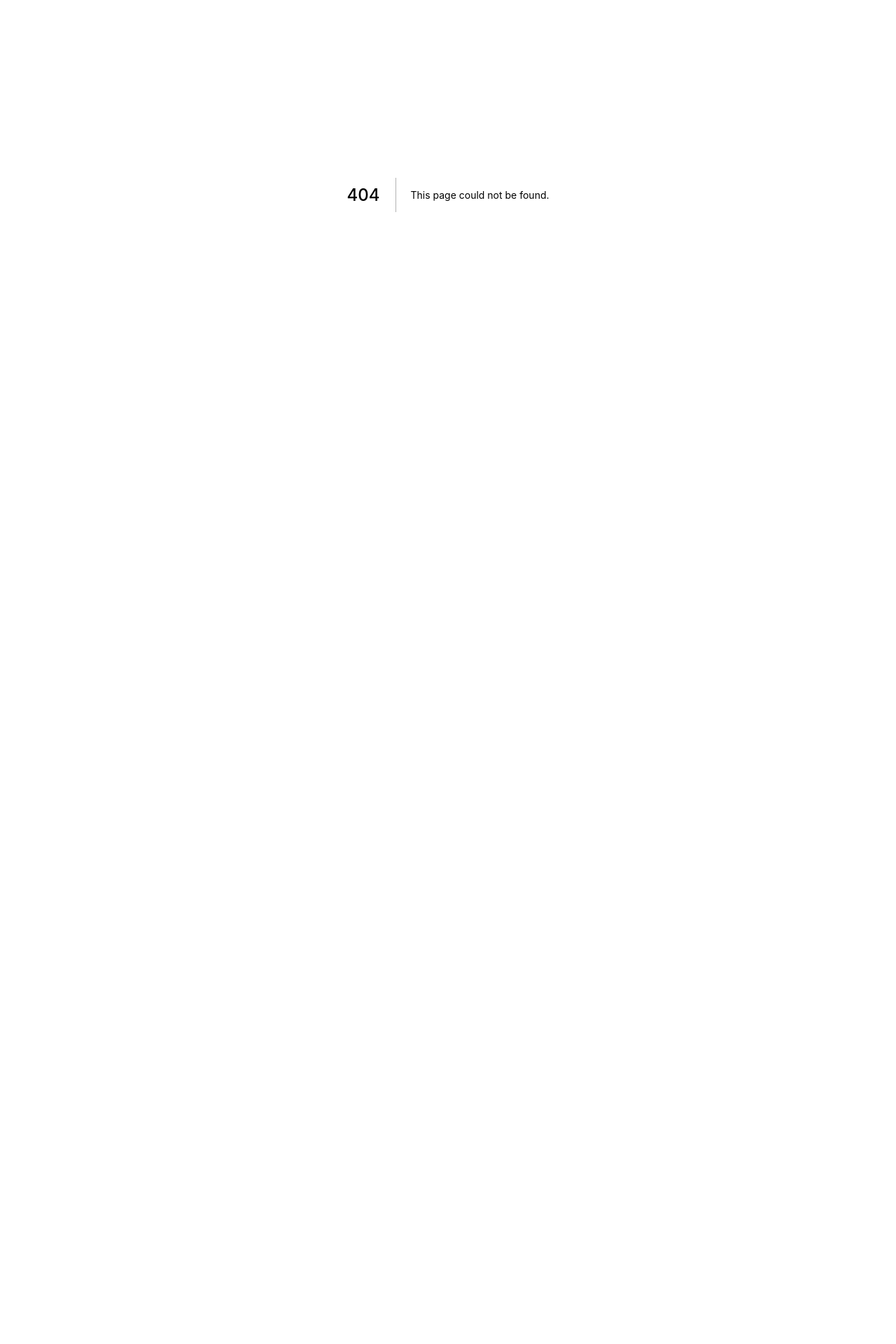
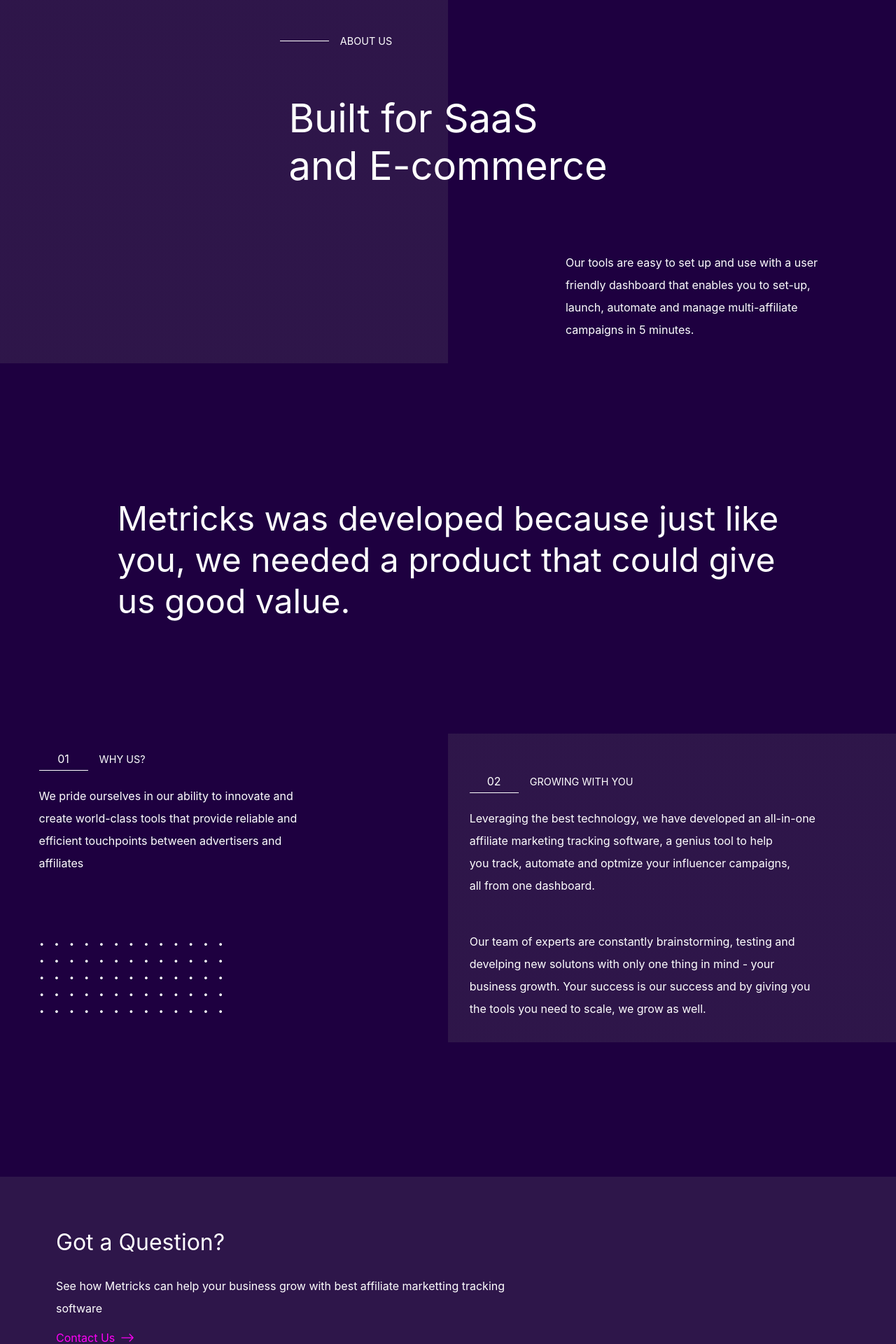
Before and after one commit to bonarhyme/paddle-frontend-assessment, a Next.js app: page /about in a window 1280 px wide. Before the commit this address had no page. Shown: the part 240-2160 px from the top of the page at 70% size. Before the commit the page ends 918 px from the top, so only its background shows below. Built offline with nearby package versions, Linux system fonts and the light colour scheme.

Commit message:
Created the about us page.

```diff
--- /dev/null
+++ b/pages/about.js
@@ -0,0 +1,109 @@
+import React from "react";
+import styles from "../styles/About.module.css";
+import { BsArrowRight } from "react-icons/bs";
+import Footer from "../components/Footer";
+
+const About = () => {
+  return (
+    <>
+      <main className={styles.container}>
+        <section className={styles.sectionOne}>
+          <div className={styles.headingContainer}>
+            <span className={styles.line}></span>
+            <h1 className={styles.heading}>About us</h1>
+          </div>
+          <div className={styles.mainParagraph}>
+            <p>
+              Built for SaaS <br /> and E-commerce
+            </p>
+          </div>
+          <div className={styles.rightAlignedParagraph}>
+            <p>
+              Our tools are easy to set up and use with a user{" "}
+              <br className={styles.hideBrSM} /> friendly dashboard that enables
+              you to set-up, <br className={styles.hideBrSM} /> launch, automate
+              and manage multi-affiliate <br className={styles.hideBrSM} />{" "}
+              campaigns in 5 minutes.
+            </p>
+          </div>
+        </section>
+        <section className={styles.sectionTwo}>
+          <div className={styles.sectionTwoFirstDiv}>
+            <p className={styles.sectionTwoFirstP}>
+              Metricks was developed because just like{" "}
+              <br className={styles.hideBrSM} /> you, we needed a product that
+              could give <br className={styles.hideBrSM} /> us good value.
+            </p>
+          </div>
+        </section>
+        <section className={styles.sectionThree}>
+          <div>
+            <div className={styles.headingContainer}>
+              <span className={styles.line}>01</span>
+              <h2 className={styles.heading}>Why us?</h2>
+            </div>
+            <div className={styles.sectionThreePAndDots}>
+              <p className={styles.sectionThreeP}>
+                We pride ourselves in our ability to innovate and{" "}
+                <br className={styles.hideBrSM} /> create world-class tools that
+                provide reliable and <br className={styles.hideBrSM} />{" "}
+                efficient touchpoints between advertisers and{" "}
+                <br className={styles.hideBrSM} /> affiliates
+              </p>
+              <div className={styles.dots}>
+                ............. <br />
+                ............. <br />
+                ............. <br />
+                ............. <br />
+                ............. <br />
+              </div>
+            </div>
+          </div>
+          <div className={styles.sectionThreeSecondDiv}>
+            <div className={styles.headingContainer}>
+              <span className={styles.line}>02</span>
+              <h2 className={styles.heading}>Growing with you</h2>
+            </div>
+
+            <div>
+              <p className={styles.sectionThreeP}>
+                Leveraging the best technology, we have developed an all-in-one{" "}
+                <br className={styles.hideBrSM} /> affiliate marketing tracking
+                software, a genius tool to help{" "}
+                <br className={styles.hideBrSM} /> you track, automate and
+                optmize your influencer campaigns,{" "}
+                <br className={styles.hideBrSM} /> all from one dashboard.
+              </p>
+            </div>
+
+            <div className={styles.moveBelow}>
+              <p className={styles.sectionThreeP}>
+                Our team of experts are constantly brainstorming, testing and{" "}
+                <br className={styles.hideBrSM} /> develping new solutons with
+                only one thing in mind - your <br className={styles.hideBrSM} />{" "}
+                business growth. Your success is our success and by giving you{" "}
+                <br className={styles.hideBrSM} /> the tools you need to scale,
+                we grow as well.
+              </p>
+            </div>
+          </div>
+        </section>
+        <section className={styles.sectionFour}>
+          <div>
+            <h2 className={styles.sectionFourH2}>Got a Question?</h2>
+            <p className={styles.sectionFourP}>
+              See how Metricks can help your business grow with best affiliate
+              marketting tracking <br className={styles.hideBrSM} /> software
+            </p>
+            <a className={styles.sectionFourAnchor}>
+              Contact Us <BsArrowRight size={20} />
+            </a>
+          </div>
+        </section>
+      </main>
+      <Footer />
+    </>
+  );
+};
+
+export default About;
--- /dev/null
+++ b/styles/About.module.css
@@ -0,0 +1,168 @@
+.container {
+  background-color: var(--blue-background);
+  margin-top: -2rem;
+  color: white;
+}
+
+.sectionOne {
+  text-align: center;
+  display: flex;
+  justify-content: center;
+  align-items: center;
+  flex-direction: column;
+  padding-top: 4rem;
+  background-image: var(--half-transparent-bg-left);
+}
+
+.headingContainer {
+  display: flex;
+  align-items: center;
+  gap: 1rem;
+  margin-right: 8rem;
+}
+
+.line {
+  border: none;
+  border-bottom: 1px solid white;
+  width: 70px;
+  display: flex;
+  flex-direction: column;
+  align-items: center;
+  line-height: 2;
+}
+
+.heading {
+  text-transform: uppercase;
+  font-size: 0.9rem;
+  font-weight: 400;
+}
+
+.mainParagraph {
+  font-size: 2.5rem;
+}
+
+@media (min-width: 481px) {
+  .mainParagraph {
+    font-size: 3.5rem;
+    text-align: justify;
+  }
+  .rightAlignedParagraph {
+    text-align: justify;
+  }
+}
+
+.rightAlignedParagraph {
+  align-self: flex-end;
+  line-height: 1.5rem;
+  padding: 1rem;
+}
+
+@media (max-width: 768px) {
+  .hideBrSM {
+    display: none;
+  }
+}
+
+@media (min-width: 769px) {
+  .container {
+    padding-top: 8rem;
+  }
+  .headingContainer {
+    margin-right: 20rem;
+  }
+  .rightAlignedParagraph {
+    padding-right: 7rem;
+    line-height: 2rem;
+  }
+}
+
+.sectionTwo {
+  padding: 8rem 0;
+  padding-bottom: 6rem;
+}
+
+.sectionTwoFirstDiv {
+  display: flex;
+  justify-content: center;
+}
+
+.sectionTwoFirstP {
+  font-size: 1.5rem;
+  padding: 1rem;
+}
+
+@media (min-width: 769px) {
+  .sectionTwoFirstP {
+    font-size: 3rem;
+    text-align: justify;
+  }
+}
+
+.sectionThree {
+  background-image: var(--half-transparent-bg-right);
+  display: flex;
+  flex-wrap: wrap;
+  padding: 1rem;
+  gap: 2rem;
+  position: relative;
+  margin-bottom: 12rem;
+}
+
+.sectionThreeP {
+  line-height: 2rem;
+}
+
+.dots {
+  line-height: 1.5rem;
+  letter-spacing: 13px;
+  font-size: 1.8rem;
+  margin-top: 5rem;
+  user-select: none;
+  -moz-user-select: none;
+}
+
+.moveBelow {
+  margin-top: 3rem;
+}
+.sectionThreeSecondDiv {
+  padding-top: 2rem;
+}
+@media (min-width: 769px) {
+  .sectionThree {
+    justify-content: space-around;
+  }
+  .sectionThreeSecondDiv {
+    padding-left: 2rem;
+  }
+}
+
+.sectionFour {
+  background-color: var(--transparent-bg);
+  padding: 1rem;
+}
+
+.sectionFourH2 {
+  font-size: 1.5rem;
+  font-weight: 400;
+}
+
+.sectionFourP {
+  line-height: 2;
+  margin-top: 1.5rem;
+}
+
+.sectionFourAnchor {
+  color: var(--purple-primary);
+  display: flex;
+  align-items: center;
+  gap: 0.5rem;
+}
+
+@media (min-width: 769px) {
+  .sectionFour {
+    padding: 3rem 5rem;
+  }
+  .sectionFourH2 {
+    font-size: 2rem;
+  }
+}
--- a/styles/globals.css
+++ b/styles/globals.css
@@ -6,6 +6,18 @@
   --gray-light: #3a2c51;
   --gray-medium: #7d6e94;
   --gray-dark: #9792a2;
+  --half-transparent-bg-left: linear-gradient(
+    90deg,
+    rgba(114, 113, 113, 0.192) 50%,
+    transparent 50%
+  );
+  --half-transparent-bg-right: linear-gradient(
+    90deg,
+    transparent 50%,
+    rgba(114, 113, 113, 0.192) 50%
+  );
+  --transparent-bg: rgba(114, 113, 113, 0.192);
+  --purple-primary: #ff00f7;
   --main-height: calc(100vh - 118px);
 }
 
```
